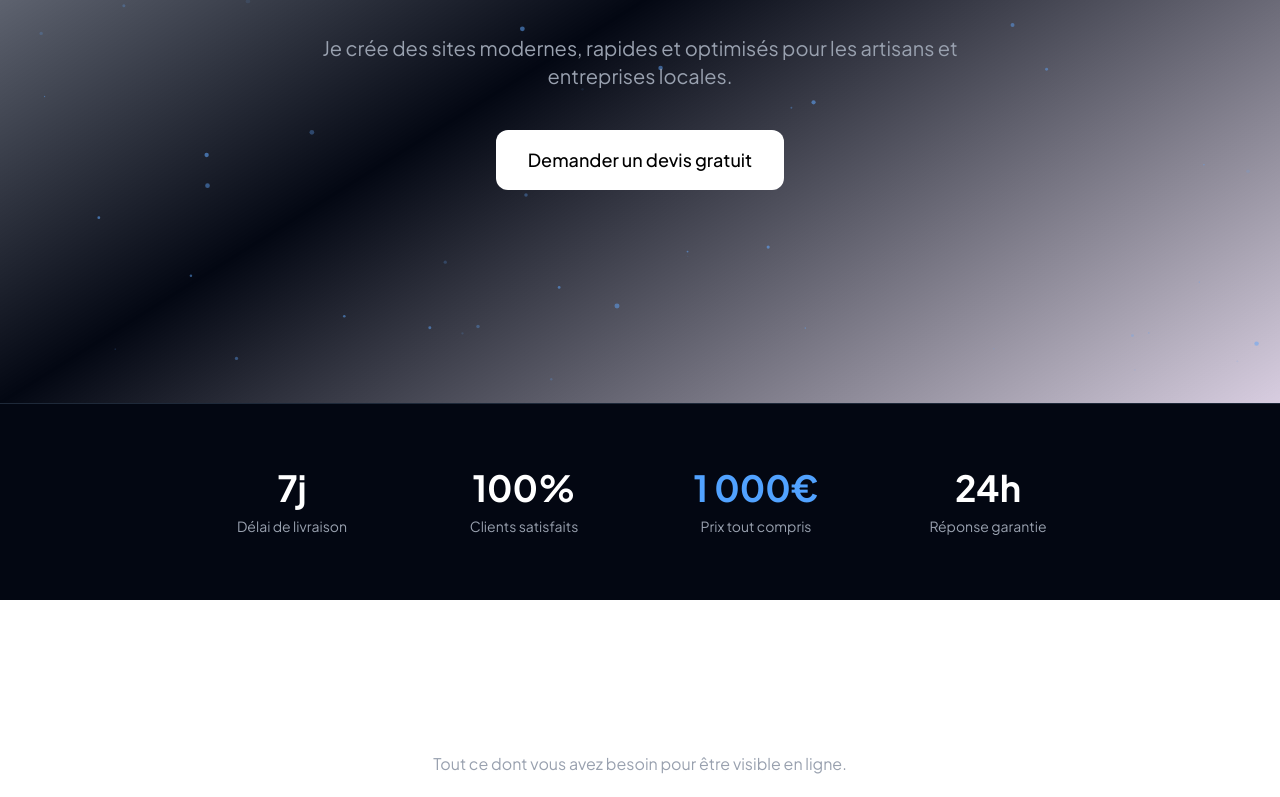
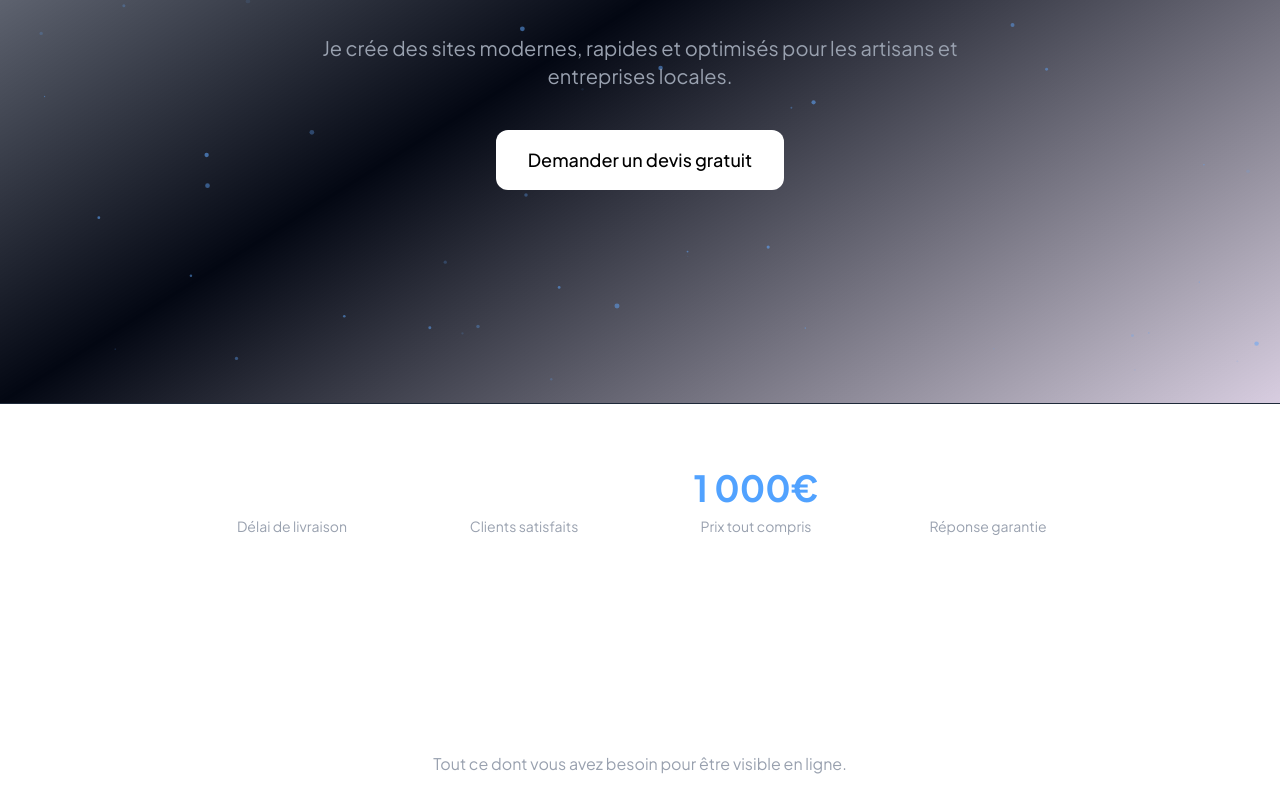
Before and after one commit to enguerrandbourghelle/agence-demo, a Next.js app: page / in a window 1280 px wide. Shown: the part 397-1194 px from the top of the page. Built offline with nearby package versions, Linux system fonts and the light colour scheme.

Commit message:
fix: fond transparent sur Stats

```diff
--- a/components/Stats.tsx
+++ b/components/Stats.tsx
@@ -29,7 +29,7 @@ function Counter({ target, suffix = "" }: { target: number; suffix?: string }) {
 
 export default function Stats() {
   return (
-    <section className="py-16 px-6 bg-gray-950 border-t border-gray-800">
+    <section className="py-16 px-6 border-t border-gray-800">
       <div className="max-w-4xl mx-auto grid grid-cols-2 md:grid-cols-4 gap-8 text-center">
         <div>
           <Counter target={7} suffix="j" />
```
